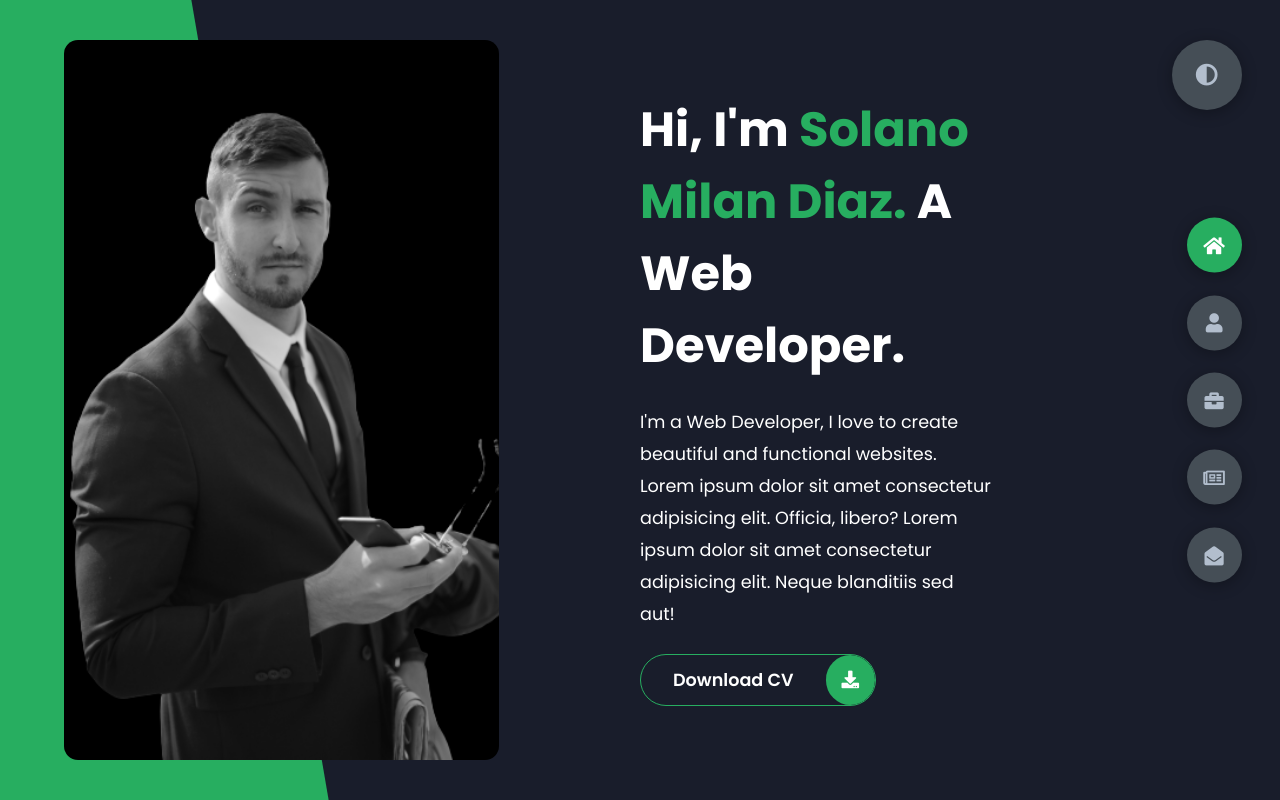
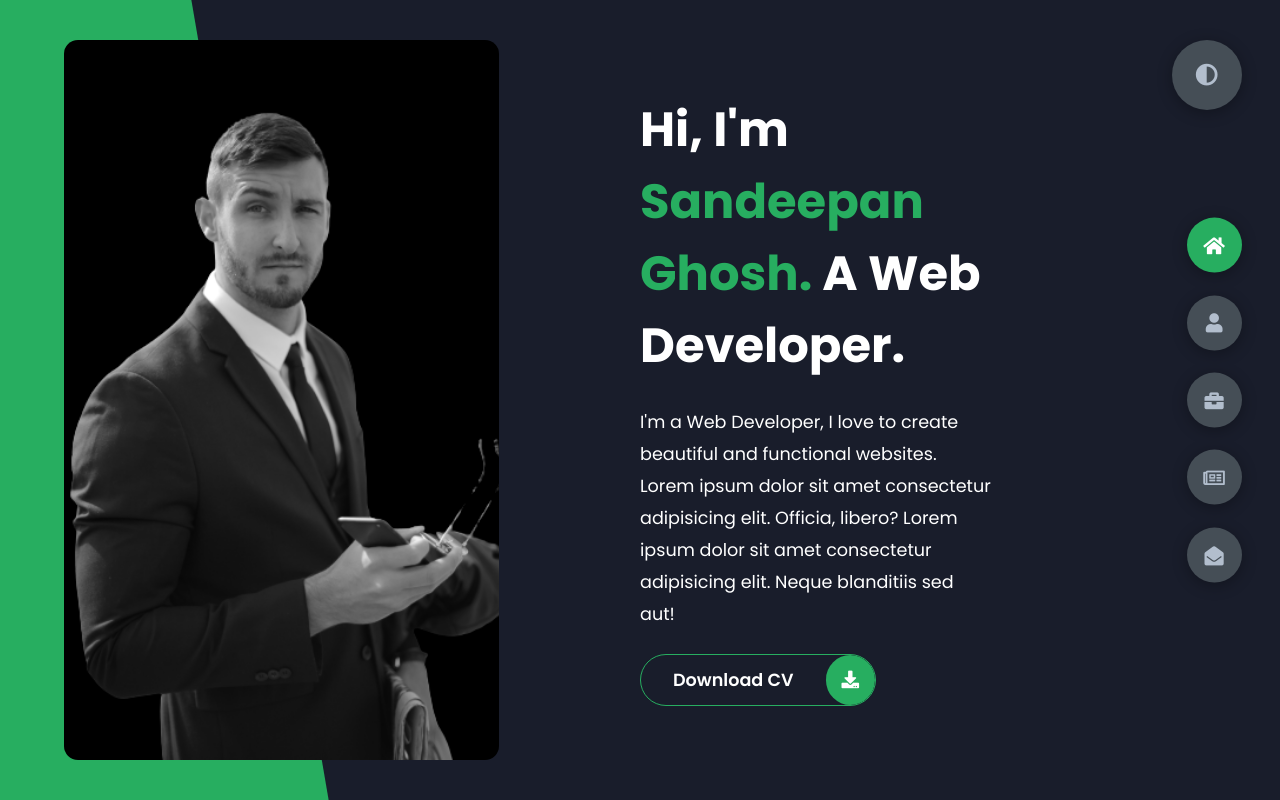
Before and after one commit to sandeepangh782/VAC-WEBPAGE, a plain HTML site: page RA2112704010008/index.html in a window 1280 px wide. Drawn offline with Linux system fonts and the light colour scheme.

Commit message:
name change

```diff
--- a/RA2112704010008/index.html
+++ b/RA2112704010008/index.html
@@ -22,7 +22,7 @@
             </div>
             <div class="right-header">
                 <h1 class="name">
-                    Hi, I'm <span>Solano Milan Diaz.</span>
+                    Hi, I'm <span>Sandeepan Ghosh.</span>
                     A Web Developer.
                 </h1>
                 <p>
```
